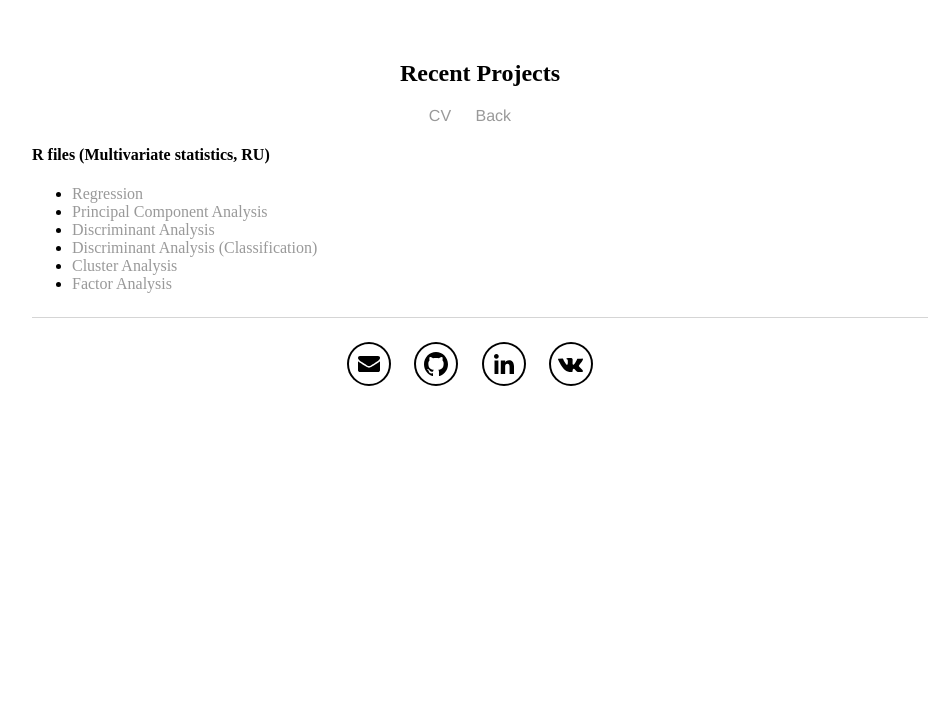
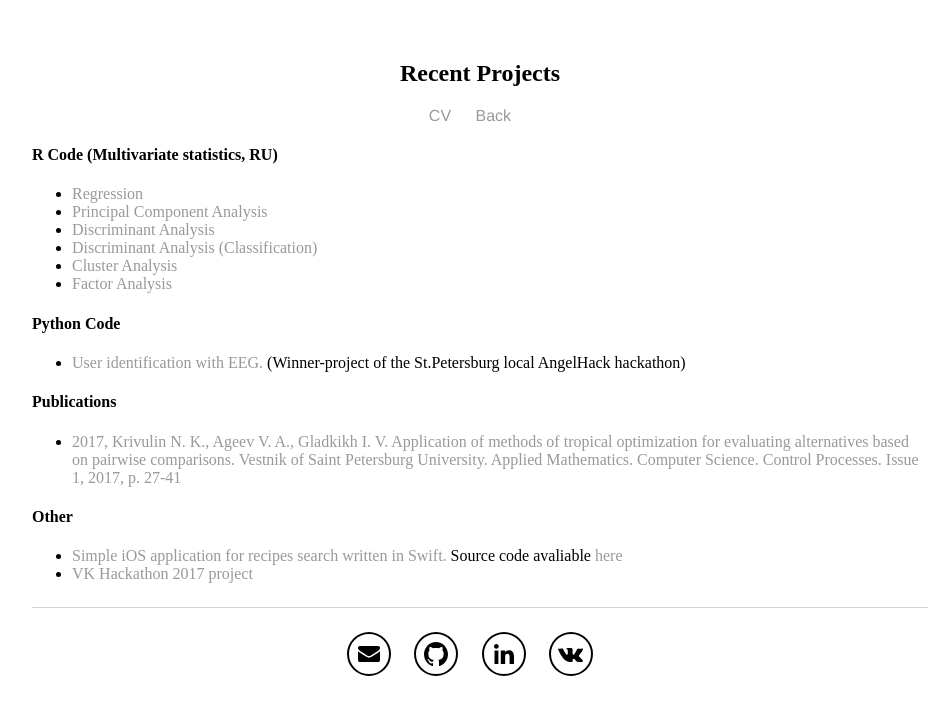
Before and after one commit to La1c/la1c.github.io, a plain HTML site: page files.html in a window 1280 px wide. Shown: the whole page, without its empty margins (160-1109 px from the left). Drawn offline with Linux system fonts and the light colour scheme.

Commit message:
more projects added

```diff
--- a/files.html
+++ b/files.html
@@ -16,7 +16,7 @@
   	</nav>
 		</div>
 		<div class = "list">
-      <h4>R files (Multivariate statistics, RU)</h4>
+      <h4>R Code (Multivariate statistics, RU)</h4>
       <ul>
           <li><a href="/docs/R_Projects/regression_Pimakhov_Ageev_522.html">Regression</a></li>
           <li><a href="/docs/R_Projects/PCA_I_Ageev_522.html">Principal Component Analysis</a></li>
@@ -24,6 +24,25 @@
           <li><a href="/docs/R_Projects/Classification_DA_Ageev_522.html">Discriminant Analysis (Classification)</a></li>
           <li><a href="/docs/R_Projects/ClusterAnalysis_Ageev_522.html">Cluster Analysis</a></li>
           <li><a href="/docs/R_Projects/CFA_Ageev_522.html">Factor Analysis</a></li>
+      </ul>
+    </div>
+    <div class = "list">
+      <h4>Python Code</h4>
+      <ul>
+          <li><a href="https://github.com/La1c/eeg_python/tree/master">User identification with EEG.</a> (Winner-project of the St.Petersburg local AngelHack hackathon)</li>
+      </ul>
+    </div>
+    <div class = "list">
+      <h4>Publications</h4>
+      <ul>
+          <li><a href="http://vestnik.spbu.ru/html17/s10/s10v1/03.pdf">2017, Krivulin N. K., Ageev V. A., Gladkikh I. V. Application of methods of tropical optimization for evaluating alternatives based on pairwise comparisons. Vestnik of Saint Petersburg University. Applied Mathematics. Computer Science. Control Processes. Issue 1, 2017, p. 27-41</a></li>
+      </ul>
+    </div>
+    <div class = "list">
+      <h4>Other</h4>
+      <ul>
+          <li><a href="https://la1c.github.io/Fooder/">Simple iOS application for recipes search written in Swift.</a> Source code avaliable <a href="https://github.com/La1c/Fooder">here</a></li>
+          <li><a href="https://github.com/La1c/vkhackathon">VK Hackathon 2017 project</a></li>
       </ul>
     </div>
 		<footer>
```
